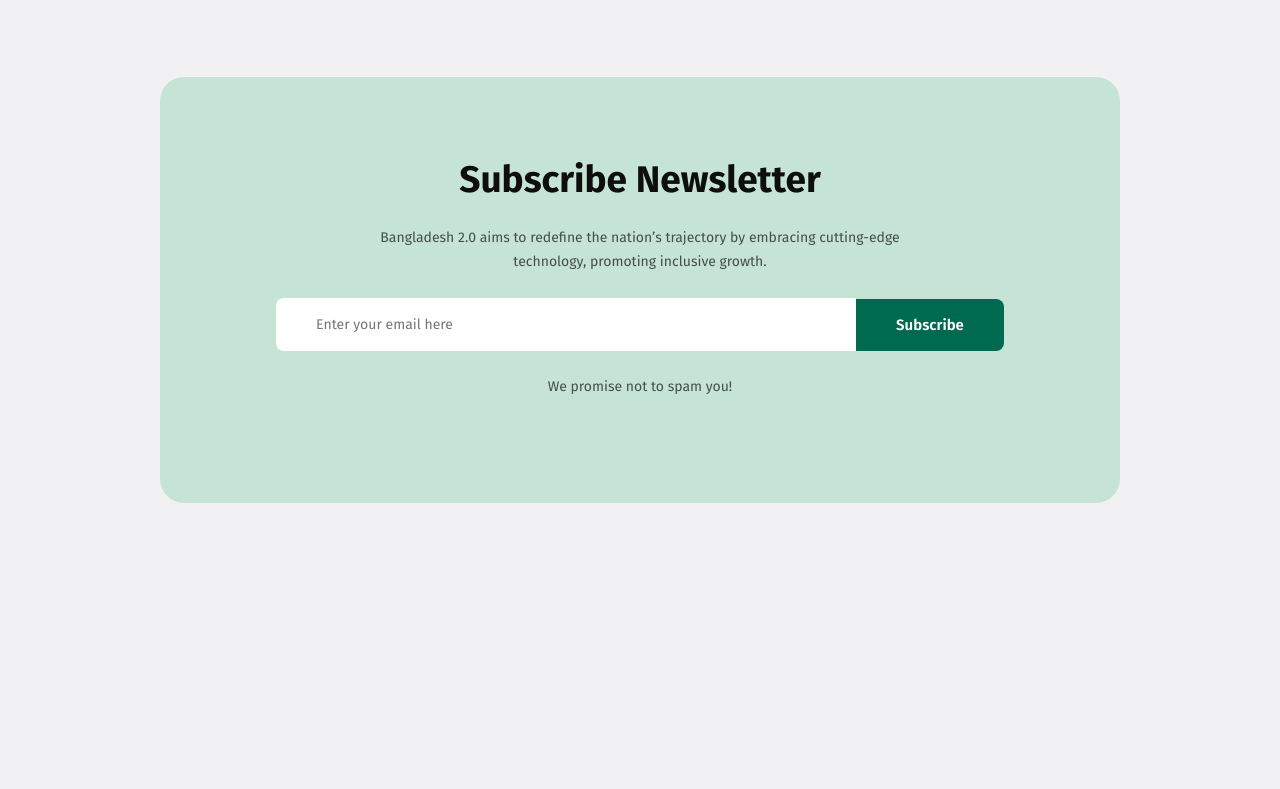
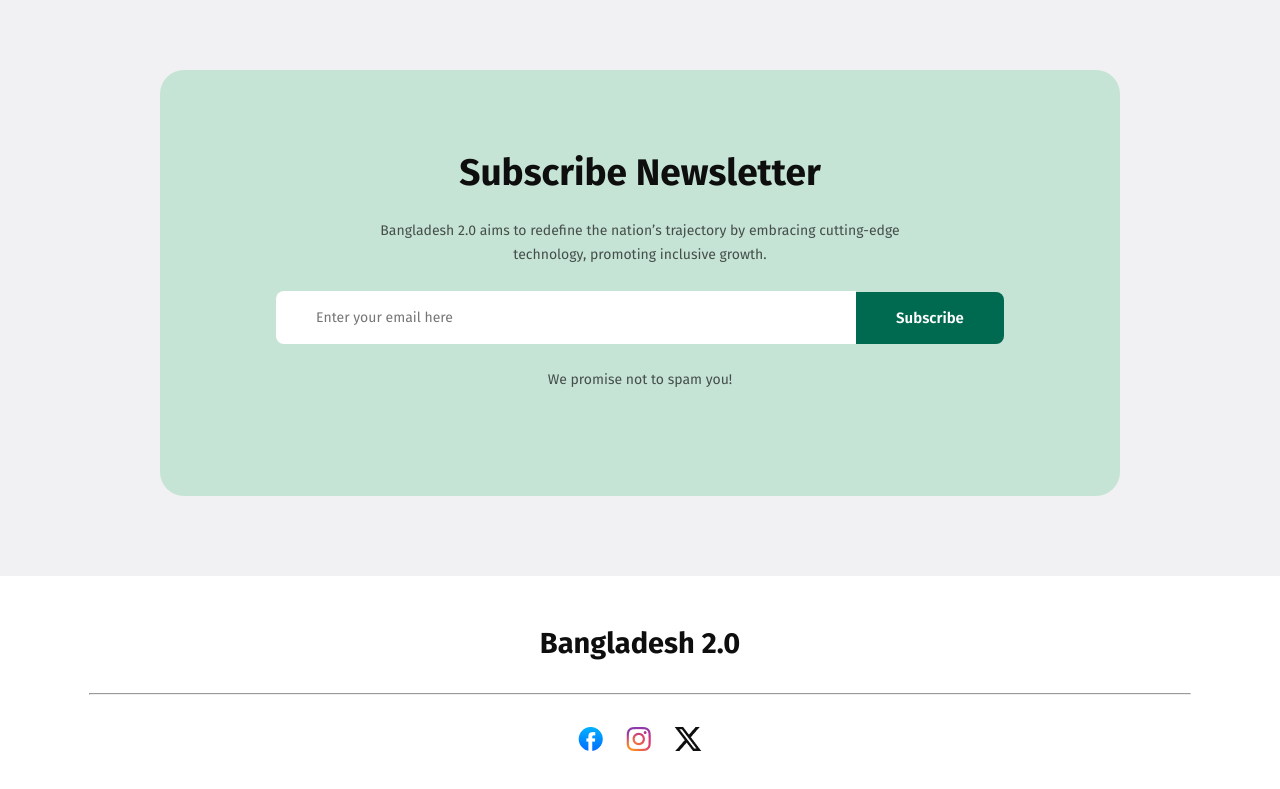
Before and after one commit to SayedSheikh/B11A1--assignment-1, a plain HTML site: page index.html in a window 1280 px wide. Shown: the part 4024-4813 px from the top of the page. Before the commit the page ends 4607 px from the top, so only its background shows below. Drawn offline with Linux system fonts and the light colour scheme.

Commit message:
footer section added

```diff
--- a/index.html
+++ b/index.html
@@ -229,7 +229,7 @@
       </section>
       <section class="donate">
         <h2 class="section-title center-text">Donate Today</h2>
-        <p class="main-para center-text">
+        <p class="card-para center-text">
           Bangladesh 2.0 aims to redefine the nation’s trajectory by embracing
           cutting-edge technology, promoting inclusive growth, and ensuring
           sustainability. With initiatives in renewable energy, digital
@@ -261,6 +261,14 @@
         <p class="card-para center-text">We promise not to spam you!</p>
       </section>
     </main>
-    <footer></footer>
+    <footer>
+      <h3>Bangladesh 2.0</h3>
+      <hr />
+      <div class="social">
+        <a href=""><img src="./assets/facebook.png" alt="facebook icon" /></a>
+        <a href=""><img src="./assets/instagram.png" alt="instagram icon" /></a>
+        <a href=""><img src="./assets/x.png" alt="twitter icon" /></a>
+      </div>
+    </footer>
   </body>
 </html>
--- a/style.css
+++ b/style.css
@@ -261,7 +261,7 @@ main {
   color: rgba(14, 14, 14, 0.8);
   font-size: 33px;
   font-weight: 700;
-  margin: 32px 0;
+  margin: 10px 0 32px 0;
 }
 button[class="selected"] {
   background-color: #c6e4d6;
@@ -326,3 +326,29 @@ button[class="selected"] {
   font-size: 15px;
   font-weight: 600;
 }
+
+/* footer section */
+
+footer {
+  padding: 50px 160px;
+  display: flex;
+  flex-direction: column;
+  justify-content: center;
+  align-items: center;
+  background-color: white;
+}
+footer h3 {
+  color: #0e0e0e;
+  font-size: 29px;
+  font-weight: 700;
+}
+footer .social {
+  display: flex;
+  justify-content: center;
+  gap: 23px;
+}
+footer hr {
+  width: 1100px;
+  background: rgba(14, 14, 14, 0.1);
+  margin: 32px 0;
+}
```
